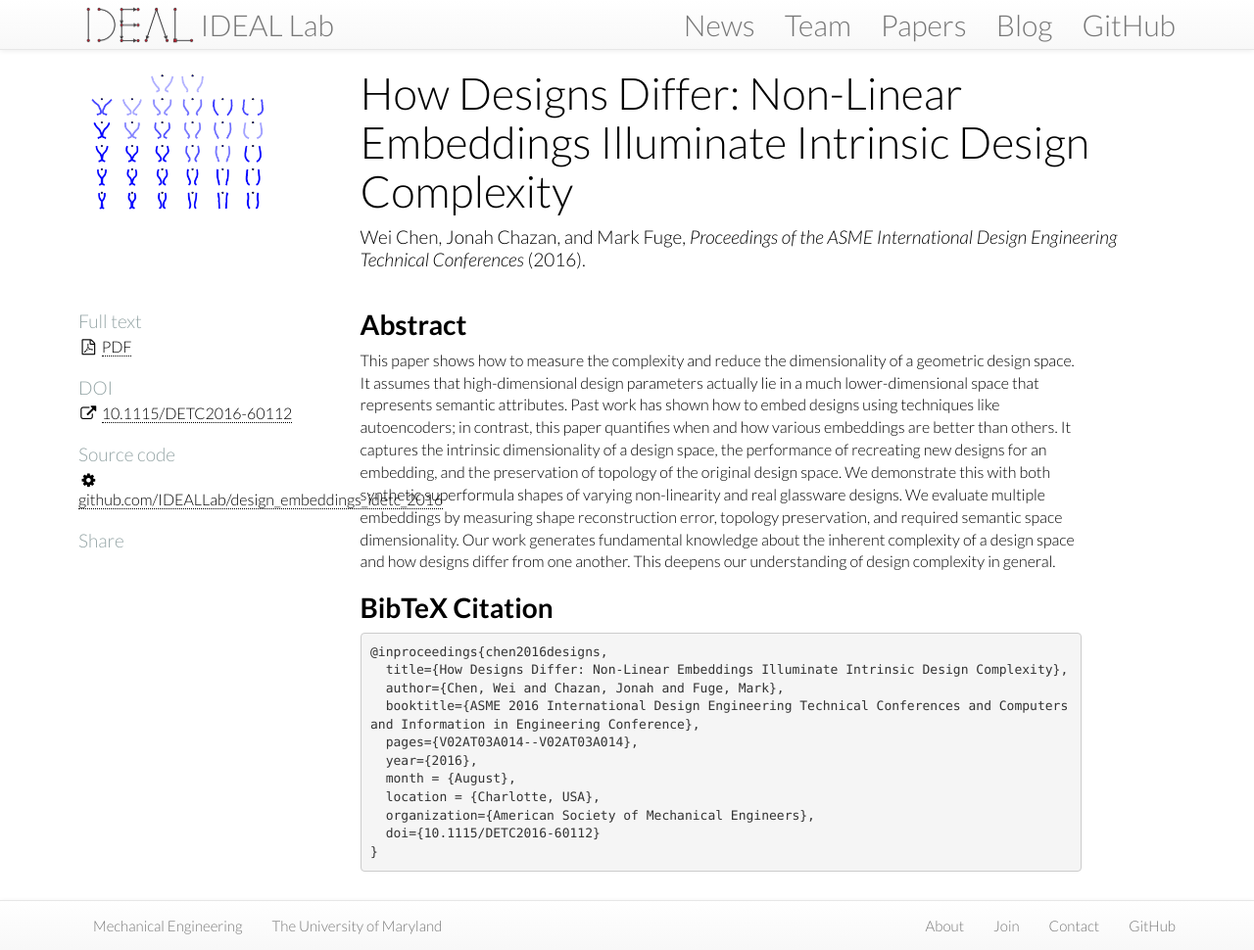
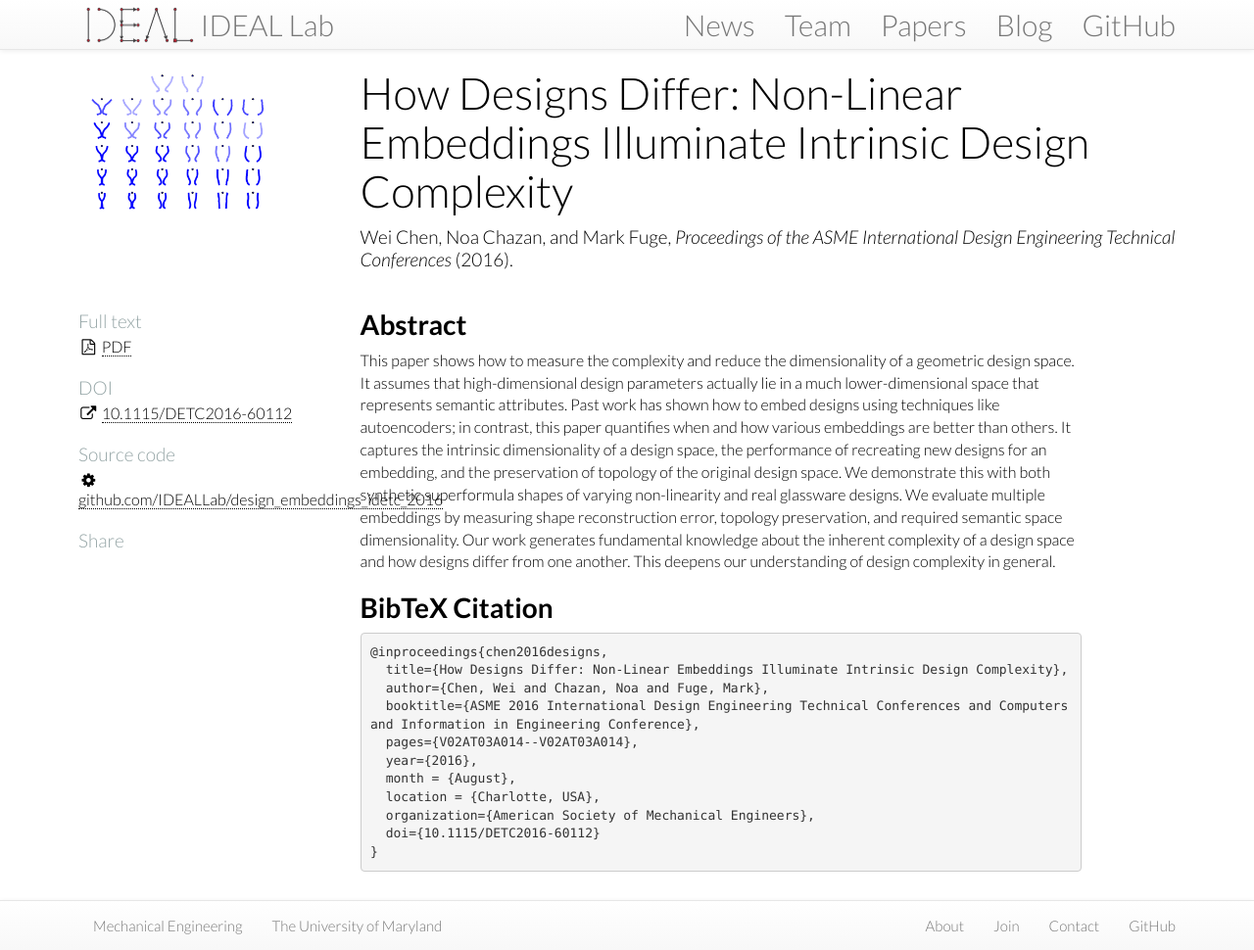
Before and after one commit to IDEALLab/ideallab.github.io, a Jekyll site: the page built from papers/_posts/2016-08-21-idetc-design-embedding.md, in a window 1280 px wide and 970 px high. Shown: the whole window at 98% size. Built offline with Jekyll 4.4.1, drawn with Linux system fonts in a browser that asks for light colours; nearby versions of some CDN libraries.

Commit message:
also adjusting bibtex entries for Noa

````diff
--- a/papers/_posts/2016-08-21-idetc-design-embedding.md
+++ b/papers/_posts/2016-08-21-idetc-design-embedding.md
@@ -2,13 +2,13 @@
 layout: paper
 title: "How Designs Differ: Non-Linear Embeddings Illuminate Intrinsic Design Complexity"
 year: "2016"
-shortref: "Wei Chen, Jonah Chazan, and Mark Fuge <i>ASME IDETC</i> 2016"
+shortref: "Wei Chen, Noa Chazan, and Mark Fuge <i>ASME IDETC</i> 2016"
 nickname: design-embedding
 journal: "Proceedings of the ASME International Design Engineering Technical Conferences"
 volume:
 issue:
 pages:
-authors: "Wei Chen, Jonah Chazan, and Mark Fuge"
+authors: "Wei Chen, Noa Chazan, and Mark Fuge"
 image: /assets/images/papers/design_embedding.png
 redirect_from:
 fulltext:
@@ -32,7 +32,7 @@ This paper shows how to measure the complexity and reduce the dimensionality of
 ```
 @inproceedings{chen2016designs,
   title={How Designs Differ: Non-Linear Embeddings Illuminate Intrinsic Design Complexity},
-  author={Chen, Wei and Chazan, Jonah and Fuge, Mark},
+  author={Chen, Wei and Chazan, Noa and Fuge, Mark},
   booktitle={ASME 2016 International Design Engineering Technical Conferences and Computers and Information in Engineering Conference},
   pages={V02AT03A014--V02AT03A014},
   year={2016},
````
Also changed, not shown: papers/_posts/2017-05-23-jmd-design-manifolds.md (+1 -1 lines).
